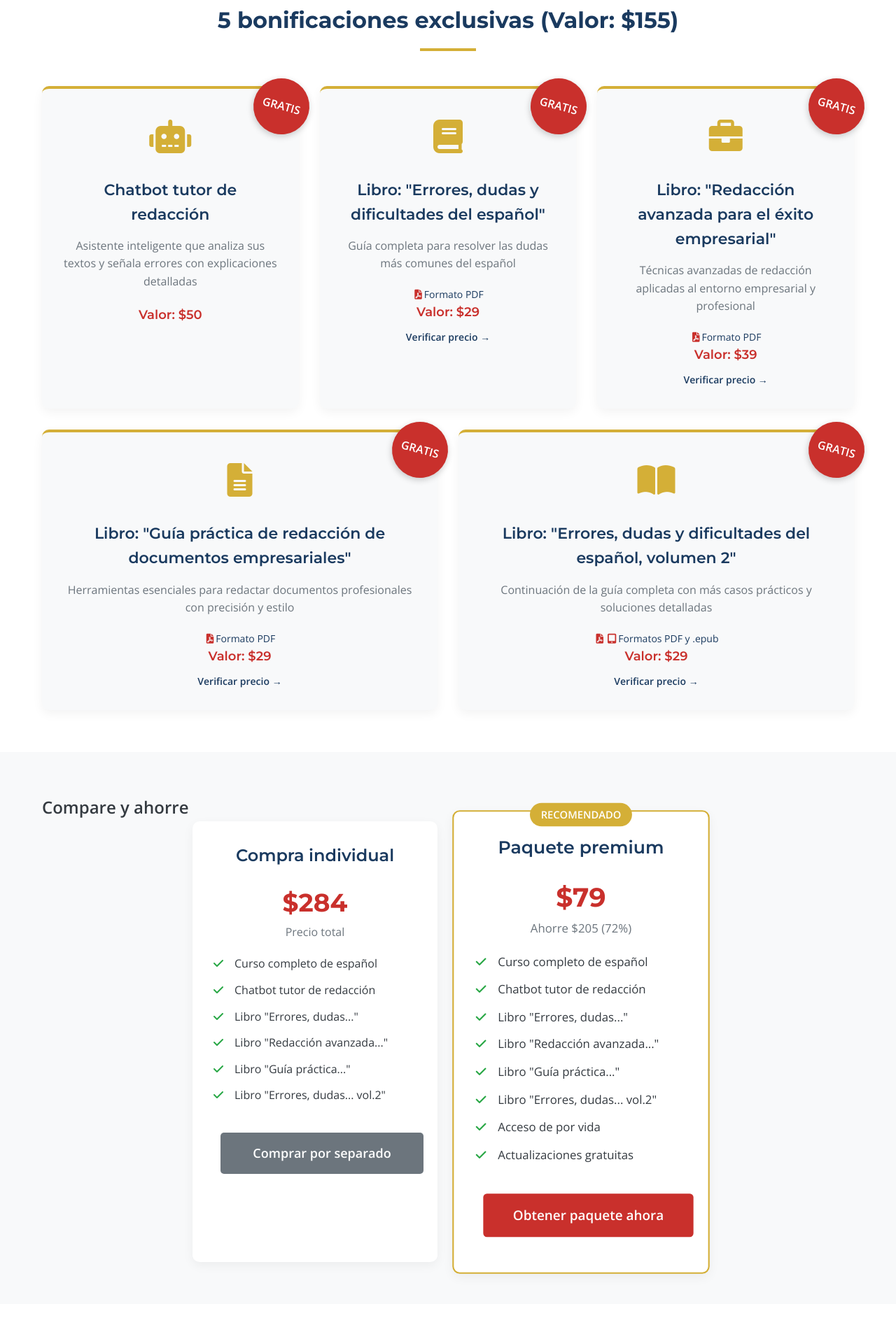
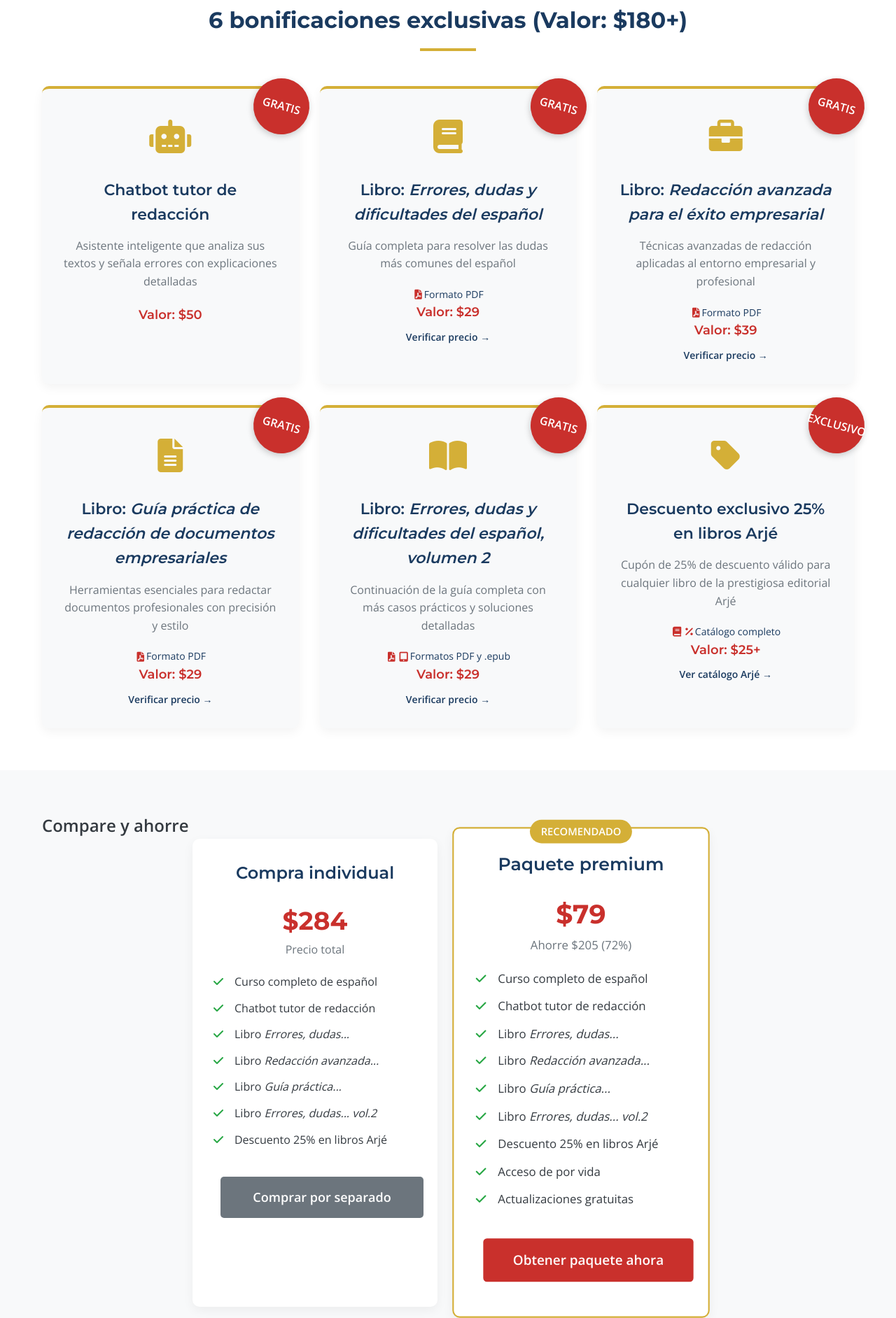
Before and after one commit to morispolanco/dominio-del-espanol, a plain HTML site: page index.html in a window 1280 px wide. Shown: the part 744-2628 px from the top of the page at 70% size. Drawn offline with nearby package versions, Linux system fonts and the light colour scheme.

Commit message:
Update index.html

```diff
--- a/index.html
+++ b/index.html
@@ -411,6 +411,12 @@
             font-size: 16px;
             transform: rotate(15deg);
             box-shadow: 0 3px 10px rgba(0, 0, 0, 0.2);
+            cursor: pointer;
+            transition: all 0.3s ease;
+        }
+
+        .bonus-badge:hover {
+            transform: rotate(0deg) scale(1.1);
         }
 
         .format-info {
@@ -991,6 +997,18 @@
             margin: 0 5px;
         }
 
+        .arje-link {
+            color: var(--accent-color);
+            text-decoration: none;
+            font-weight: 600;
+            border-bottom: 1px dashed var(--accent-color);
+            transition: all 0.3s ease;
+        }
+
+        .arje-link:hover {
+            border-bottom-style: solid;
+        }
+
         .security-badges {
             display: flex;
             justify-content: center;
@@ -1110,7 +1128,7 @@
         <div class="container">
             <div class="urgency-content">
                 <i class="fas fa-fire"></i>
-                <span>Oferta limitada: solo los primeros 100 compradores reciben las 5 bonificaciones</span>
+                <span>Oferta limitada: solo los primeros 100 compradores reciben las 6 bonificaciones</span>
                 <div class="counter" id="urgency-counter">87 unidades restantes</div>
             </div>
         </div>
@@ -1121,7 +1139,7 @@
         <div class="container">
             <div class="hero-content">
                 <h1>El paquete definitivo para dominar el español profesional</h1>
-                <h2>Curso completo + 5 bonificaciones exclusivas por solo $79</h2>
+                <h2>Curso completo + 6 bonificaciones exclusivas por solo $79</h2>
 
                 <div class="value-proposition">
                     <div class="value-item">
@@ -1140,7 +1158,7 @@
     <!-- Bonus Showcase Section -->
     <section class="bonus-showcase">
         <div class="container">
-            <h2 class="section-title">5 bonificaciones exclusivas (Valor: $155)</h2>
+            <h2 class="section-title">6 bonificaciones exclusivas (Valor: $180+)</h2>
 
             <div class="bonus-container">
                 <div class="bonus-item">
@@ -1157,7 +1175,7 @@
                     <div class="bonus-icon">
                         <i class="fas fa-book"></i>
                     </div>
-                    <h3>Libro: "Errores, dudas y dificultades del español"</h3>
+                    <h3>Libro: <em>Errores, dudas y dificultades del español</em></h3>
                     <p>Guía completa para resolver las dudas más comunes del español</p>
                     <div class="format-info">
                         <i class="fas fa-file-pdf"></i>
@@ -1172,7 +1190,7 @@
                     <div class="bonus-icon">
                         <i class="fas fa-briefcase"></i>
                     </div>
-                    <h3>Libro: "Redacción avanzada para el éxito empresarial"</h3>
+                    <h3>Libro: <em>Redacción avanzada para el éxito empresarial</em></h3>
                     <p>Técnicas avanzadas de redacción aplicadas al entorno empresarial y profesional</p>
                     <div class="format-info">
                         <i class="fas fa-file-pdf"></i>
@@ -1187,7 +1205,7 @@
                     <div class="bonus-icon">
                         <i class="fas fa-file-alt"></i>
                     </div>
-                    <h3>Libro: "Guía práctica de redacción de documentos empresariales"</h3>
+                    <h3>Libro: <em>Guía práctica de redacción de documentos empresariales</em></h3>
                     <p>Herramientas esenciales para redactar documentos profesionales con precisión y estilo</p>
                     <div class="format-info">
                         <i class="fas fa-file-pdf"></i>
@@ -1202,7 +1220,7 @@
                     <div class="bonus-icon">
                         <i class="fas fa-book-open"></i>
                     </div>
-                    <h3>Libro: "Errores, dudas y dificultades del español, volumen 2"</h3>
+                    <h3>Libro: <em>Errores, dudas y dificultades del español, volumen 2</em></h3>
                     <p>Continuación de la guía completa con más casos prácticos y soluciones detalladas</p>
                     <div class="format-info">
                         <i class="fas fa-file-pdf"></i>
@@ -1212,6 +1230,22 @@
                     <div class="bonus-value">Valor: $29</div>
                     <a href="https://payhip.com/b/ApM7v" target="_blank" class="bonus-link">Verificar precio →</a>
                     <div class="bonus-badge">GRATIS</div>
+                </div>
+
+                <div class="bonus-item">
+                    <div class="bonus-icon">
+                        <i class="fas fa-tag"></i>
+                    </div>
+                    <h3>Descuento exclusivo 25% en libros Arjé</h3>
+                    <p>Cupón de 25% de descuento válido para cualquier libro de la prestigiosa editorial Arjé</p>
+                    <div class="format-info">
+                        <i class="fas fa-book"></i>
+                        <i class="fas fa-percentage"></i>
+                        Catálogo completo
+                    </div>
+                    <div class="bonus-value">Valor: $25+</div>
+                    <a href="https://payhip.com/editorialarje" target="_blank" class="bonus-link">Ver catálogo Arjé →</a>
+                    <div class="bonus-badge" onclick="window.open('https://payhip.com/editorialarje', '_blank')">EXCLUSIVO</div>
                 </div>
             </div>
         </div>
@@ -1232,10 +1266,11 @@
                     <ul class="package-features">
                         <li>Curso completo de español</li>
                         <li>Chatbot tutor de redacción</li>
-                        <li>Libro "Errores, dudas..."</li>
-                        <li>Libro "Redacción avanzada..."</li>
-                        <li>Libro "Guía práctica..."</li>
-                        <li>Libro "Errores, dudas... vol.2"</li>
+                        <li>Libro <em>Errores, dudas...</em></li>
+                        <li>Libro <em>Redacción avanzada...</em></li>
+                        <li>Libro <em>Guía práctica...</em></li>
+                        <li>Libro <em>Errores, dudas... vol.2</em></li>
+                        <li>Descuento 25% en libros Arjé</li>
                     </ul>
                     <div class="package-cta">
                         <a href="#" class="cta-button" style="background-color: var(--gray-color); cursor: not-allowed;">Comprar por separado</a>
@@ -1251,10 +1286,11 @@
                     <ul class="package-features">
                         <li>Curso completo de español</li>
                         <li>Chatbot tutor de redacción</li>
-                        <li>Libro "Errores, dudas..."</li>
-                        <li>Libro "Redacción avanzada..."</li>
-                        <li>Libro "Guía práctica..."</li>
-                        <li>Libro "Errores, dudas... vol.2"</li>
+                        <li>Libro <em>Errores, dudas...</em></li>
+                        <li>Libro <em>Redacción avanzada...</em></li>
+                        <li>Libro <em>Guía práctica...</em></li>
+                        <li>Libro <em>Errores, dudas... vol.2</em></li>
+                        <li>Descuento 25% en libros Arjé</li>
                         <li>Acceso de por vida</li>
                         <li>Actualizaciones gratuitas</li>
                     </ul>
@@ -1284,17 +1320,17 @@
                 <div class="benefit-card">
                     <i class="fas fa-book-open"></i>
                     <h3>Biblioteca especializada</h3>
-                    <p>Acceso a cuatro libros de Moris Polanco que complementan perfectamente su aprendizaje.</p>
+                    <p>Acceso a cinco libros de Moris Polanco que complementan perfectamente su aprendizaje.</p>
+                </div>
+                <div class="benefit-card">
+                    <i class="fas fa-tag"></i>
+                    <h3>Descuentos exclusivos</h3>
+                    <p>Ahorre 25% en cualquier libro de la prestigiosa editorial Arjé con su cupón personal. <a href="https://payhip.com/editorialarje" target="_blank" class="arje-link">Ver catálogo</a></p>
                 </div>
                 <div class="benefit-card">
                     <i class="fas fa-certificate"></i>
                     <h3>Autoridad RAE</h3>
                     <p>Contenido validado por la máxima autoridad lingüística del español.</p>
-                </div>
-                <div class="benefit-card">
-                    <i class="fas fa-briefcase"></i>
-                    <h3>Enfoque profesional</h3>
-                    <p>Material diseñado para mejorar su comunicación en entornos empresariales y académicos.</p>
                 </div>
                 <div class="benefit-card">
                     <i class="fas fa-infinity"></i>
@@ -1455,7 +1491,7 @@
         <div class="container">
             <div class="final-cta-content">
                 <h3>¿Listo para elevar su dominio del español?</h3>
-                <p>Compre hoy mismo su paquete premium por solo $79.00 y reciba cinco bonificaciones exclusivas: el chatbot tutor de redacción y cuatro libros de Moris Polanco valorados en $155.00. Tres libros en formato PDF y "Errores, dudas y dificultades del español, volumen 2" en PDF y .epub. Oferta válida solo para los primeros 100 compradores.</p>
+                <p>Compre hoy mismo su paquete premium por solo $79.00 y reciba seis bonificaciones exclusivas: el chatbot tutor de redacción, cuatro libros de Moris Polanco valorados en $155.00 y un cupón de 25% de descuento para cualquier libro de la editorial Arjé. Tres libros en formato PDF y <em>Errores, dudas y dificultades del español, volumen 2</em> en PDF y .epub. Oferta válida solo para los primeros 100 compradores.</p>
 
                 <div class="price-highlight">
                     <div class="original-price">$284</div>
@@ -1472,7 +1508,7 @@
                                 </div>
                                 <div class="payment-option-text">
                                     <h4>Paquete premium completo</h4>
-                                    <p>Curso + 5 bonificaciones exclusivas</p>
+                                    <p>Curso + 6 bonificaciones exclusivas</p>
                                 </div>
                             </div>
                             <div class="payment-option-price">$79</div>
@@ -1483,7 +1519,10 @@
                         <i class="fas fa-file-pdf"></i> 3 libros en formato PDF
                         <span style="margin: 0 10px;">|</span>
                         <i class="fas fa-file-pdf"></i>
-                        <i class="fas fa-tablet-alt"></i> "Errores vol.2" en PDF y .epub
+                        <i class="fas fa-tablet-alt"></i> <em>Errores vol.2</em> en PDF y .epub
+                        <span style="margin: 0 10px;">|</span>
+                        <i class="fas fa-tag"></i>
+                        <i class="fas fa-percentage"></i> 25% descuento en <a href="https://payhip.com/editorialarje" target="_blank" class="arje-link">libros Arjé</a>
                     </div>
 
                     <a href="https://buy.stripe.com/3cIaEXeil0wkaBZ8Y43AY0W" target="_blank" class="stripe-button">
```
